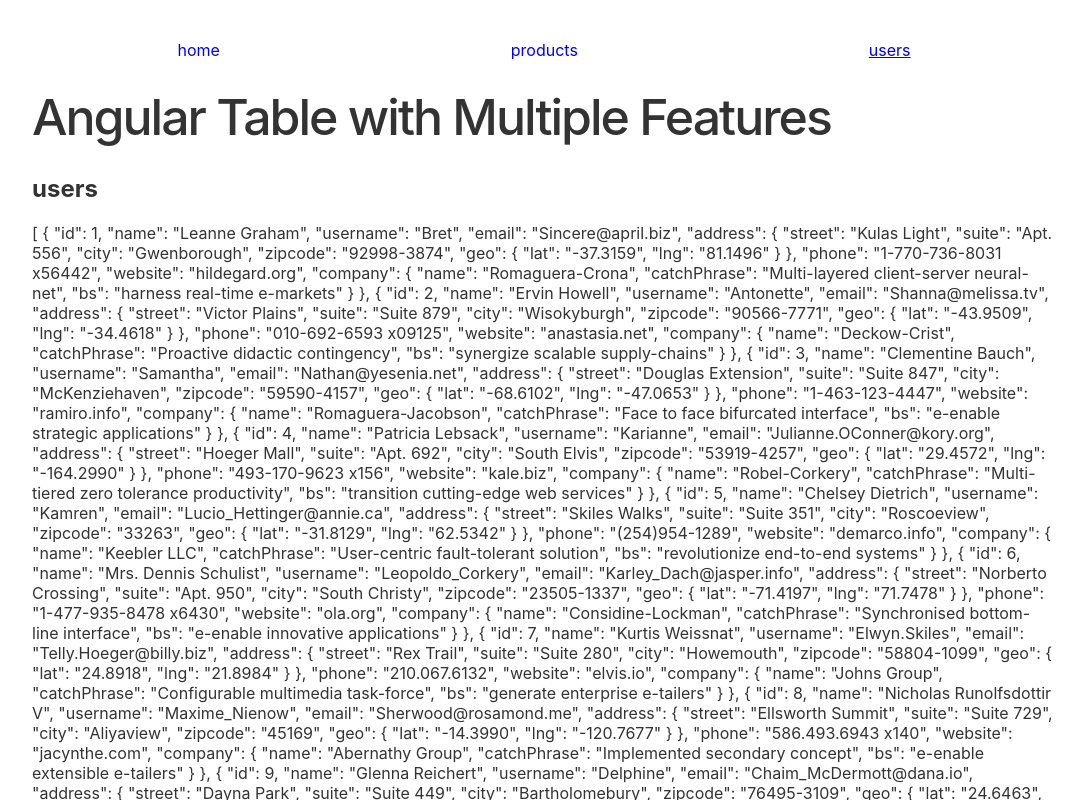
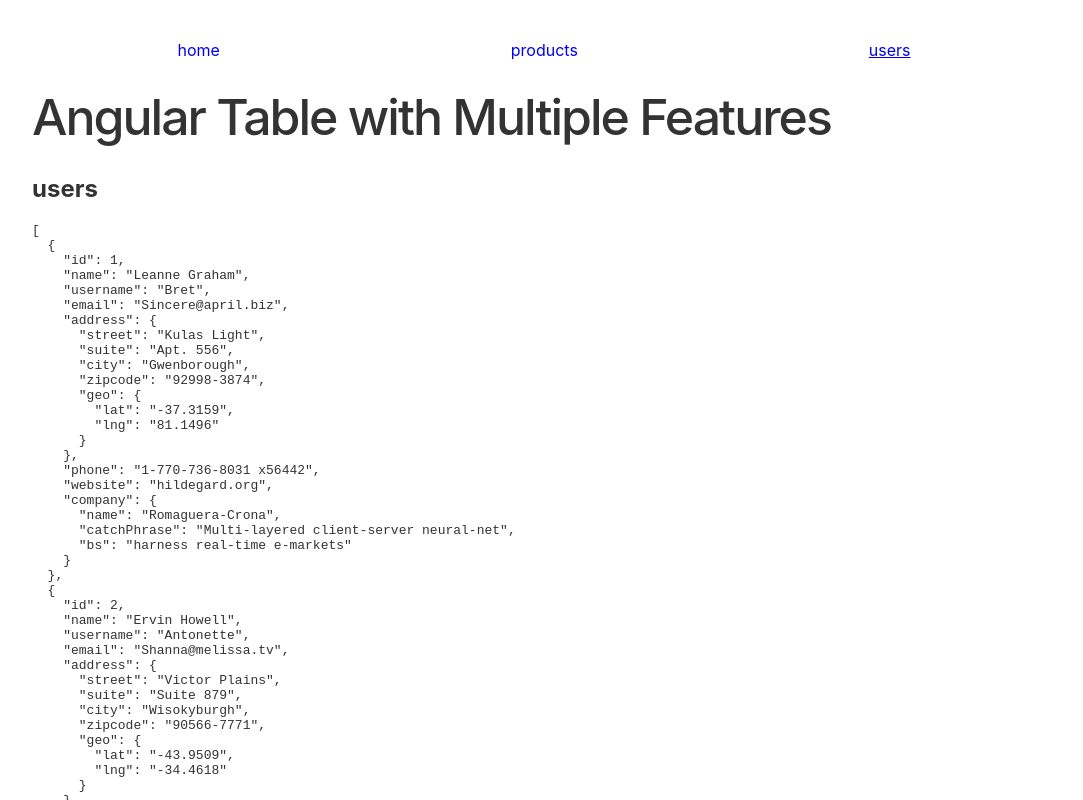
Before and after one commit to CodeCraftForge/Angular-Sandbox, an Angular app: page /users in a window 1280 px wide. Shown: the top 800 px of the page, without its empty margins (96-1179 px from the left). Built offline with nearby package versions, Linux system fonts and the light colour scheme; data requests are answered from the project's data file.

Commit message:
format raw output

```diff
--- a/src/app/components/product/products/products.component.html
+++ b/src/app/components/product/products/products.component.html
@@ -1,2 +1,2 @@
 <h2>products</h2>
-<p>{{ listData | json }}</p>
+<pre>{{ listData | json }}</pre>
--- a/src/app/components/user/users/users.component.html
+++ b/src/app/components/user/users/users.component.html
@@ -1,2 +1,2 @@
 <h2>users</h2>
-<p>{{ listData | json }}</p>
+<pre>{{ listData | json }}</pre>
```
